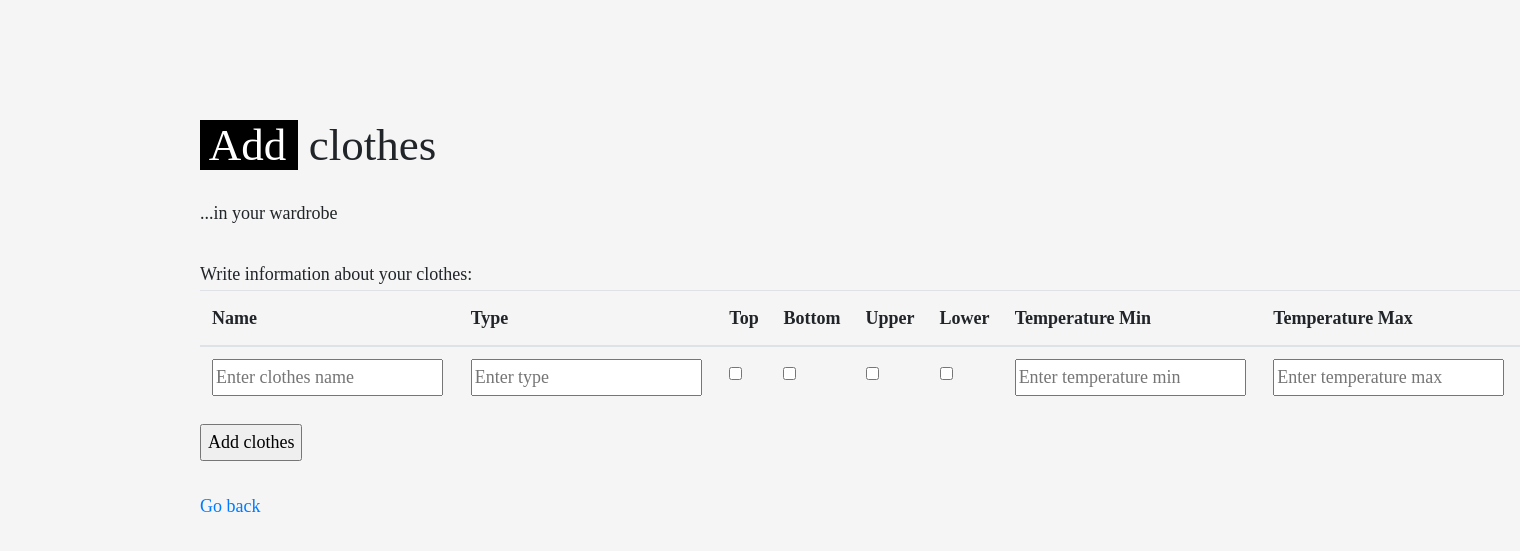
After one commit to Nefariusmag/virtual-wardrobe, a Flask app: page /add_clothes in a window 1520 px wide. The commit adds this page. Shown: the top 551 px of the page. Run offline with Flask 2, Linux system fonts and the light colour scheme; some libraries are stand-ins or nearby versions.

Commit message:
#10 add page for adding clothes (first step)

```diff
--- a/users/models.py
+++ b/users/models.py
@@ -66,6 +66,9 @@ class UsersRepository:
     def get_user(self, username):
         return self.users.get(username)
 
+    def get_id_by_user(self, username):
+        return self.identifier.get(username)
+
     def get_user_by_id(self, userid):
         return self.users_id_dict.get(userid)
 
--- a/wardrobe/app.py
+++ b/wardrobe/app.py
@@ -72,4 +72,23 @@ def create_app():
     def logout():
         logout_user()
         return redirect('/')
+
+    @app.route('/add_clothes', methods=['GET', 'POST'])
+    def add_clothes():
+        if request.method == 'POST':
+            username_id = users_repository.get_user(registeredUser.username)
+            clothes_name = request.form['clothes_name']
+            type = request.form['type']
+            top = request.form['top']
+            bottom = request.form['bottom']
+            upper = request.form['upper']
+            lower = request.form['lower']
+            temp_min = request.form['temp_min']
+            temp_max = request.form['temp_max']
+            print(f'{username_id}, {clothes_name}, {type}, {top}, {bottom}, {upper}, {lower}, {temp_min}, {temp_max}')
+            # new_clothes = Clothes(username_id, clothes_name, type, top, bottom, upper, lower, temp_min, temp_max)
+            return redirect('/add_clothes')
+        else:
+            return render_template('add_clothes.html')
+
     return app
--- /dev/null
+++ b/wardrobe/templates/add_clothes.html
@@ -0,0 +1,76 @@
+<!doctype html>
+<html lang="en">
+<head>
+    <meta charset="utf-8">
+    <meta name="viewport" content="width=device-width, initial-scale=1, shrink-to-fit=no">
+    <link rel="stylesheet" href="https://stackpath.bootstrapcdn.com/bootstrap/4.1.3/css/bootstrap.min.css"
+          integrity="sha384-MCw98/SFnGE8fJT3GXwEOngsV7Zt27NXFoaoApmYm81iuXoPkFOJwJ8ERdknLPMO" crossorigin="anonymous">
+    <title>Registration</title>
+    <style>
+        body {
+            margin-left: 200px;
+            margin-top: 100px;
+            font: 18px Inconsolata;
+            line-height: 1.7;
+            background-color: #F4F5F4;
+            box-sizing: border-box;
+
+        }
+
+        h1 {
+            font: 250% Inconsolata;
+            font-weight: normal;
+        }
+    </style>
+</head>
+
+<body>
+<h1><span style="background-color: black; color: white; white-space: pre; line-height: 2;"> Add </span> clothes </h1>
+...in your wardrobe<br/>
+<br/>
+
+Write information about your clothes:
+<form action="" method="post">
+<table class="table">
+  <thead>
+    <tr>
+      <th scope="col">Name</th>
+      <th scope="col">Type</th>
+      <th scope="col">Top</th>
+      <th scope="col">Bottom</th>
+      <th scope="col">Upper</th>
+      <th scope="col">Lower</th>
+      <th scope="col">Temperature Min</th>
+      <th scope="col">Temperature Max</th>
+    </tr>
+  </thead>
+  <tbody>
+    <tr>
+      <th scope="row"><input type=text name=clothes_name placeholder="Enter clothes name"></th>
+        <!--todo list of types-->
+      <td><input type=text name=type placeholder="Enter type"></td>
+      <td><input type=checkbox name=top placeholder="Enter top"></td>
+      <td><input type=checkbox name=bottom placeholder="Enter bottom"></td>
+      <td><input type=checkbox name=upper placeholder="Enter upper"></td>
+      <td><input type=checkbox name=lower placeholder="Enter lower"></td>
+      <td><input type=number name=temp_min placeholder="Enter temperature min"></td>
+      <td><input type=number name=temp_max placeholder="Enter temperature max"></td>
+    </tr>
+  </tbody>
+</table>
+    <input type=submit value="Add clothes">
+</form>
+<br/>
+<a href="/">Go back</a>
+
+<script src="https://code.jquery.com/jquery-3.3.1.slim.min.js"
+        integrity="sha384-q8i/X+965DzO0rT7abK41JStQIAqVgRVzpbzo5smXKp4YfRvH+8abtTE1Pi6jizo"
+        crossorigin="anonymous"></script>
+<script src="https://cdnjs.cloudflare.com/ajax/libs/popper.js/1.14.3/umd/popper.min.js"
+        integrity="sha384-ZMP7rVo3mIykV+2+9J3UJ46jBk0WLaUAdn689aCwoqbBJiSnjAK/l8WvCWPIPm49"
+        crossorigin="anonymous"></script>
+<script src="https://stackpath.bootstrapcdn.com/bootstrap/4.1.3/js/bootstrap.min.js"
+        integrity="sha384-ChfqqxuZUCnJSK3+MXmPNIyE6ZbWh2IMqE241rYiqJxyMiZ6OW/JmZQ5stwEULTy"
+        crossorigin="anonymous"></script>
+</body>
+</html>
--- a/wardrobe/templates/index.html
+++ b/wardrobe/templates/index.html
@@ -52,9 +52,7 @@
     </div>
     <div class="column_central">
         <h1>Our <span style="background-color: black; color: white; white-space: pre"> advice </span></h1>
-        -<br/>
-        -<br/>
-        -
+        <a href="/add_clothes">Add clothes</a>
     </div>
 </div>
 
```
